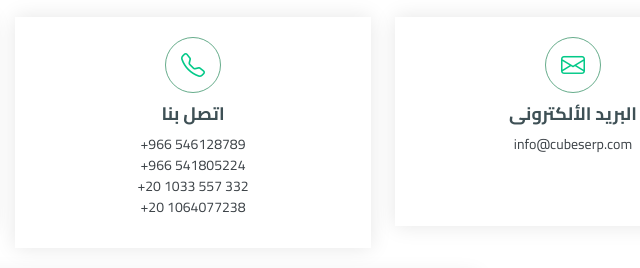
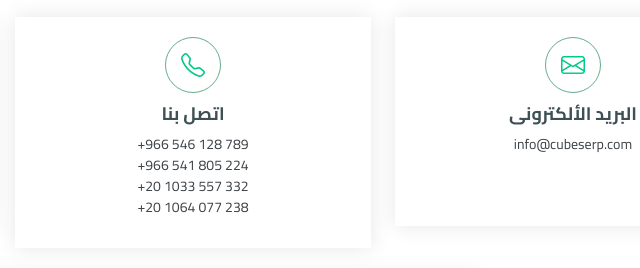
Before and after one commit to alikelany508/cubesbyTS, a plain HTML site: page index-ar.html in a window 1280 px wide. Shown: the part 5940-6208 px from the top of the page, 447-1087 px from the left. Drawn offline with Linux system fonts and the light colour scheme.

Commit message:
numbresv2

```diff
--- a/index-ar.html
+++ b/index-ar.html
@@ -1169,10 +1169,10 @@
             <div class="info-item d-flex flex-column justify-content-center align-items-center" data-aos="fade-up" data-aos-delay="300">
               <i class="bi bi-telephone"></i>
               <h3>اتصل بنا</h3>
-              <p>+966 546128789</p>
-              <p>+966 541805224</p>
+              <p>+966 546 128 789</p>
+              <p>+966 541 805 224</p>
               <p>+20 1033 557 332</p>
-              <p>+20 1064077238</p>
+              <p>+20 1064 077 238</p>
             </div>
           </div><!-- End Info Item -->
 
```
Also changed, not shown: index.html (+3 -3 lines).
